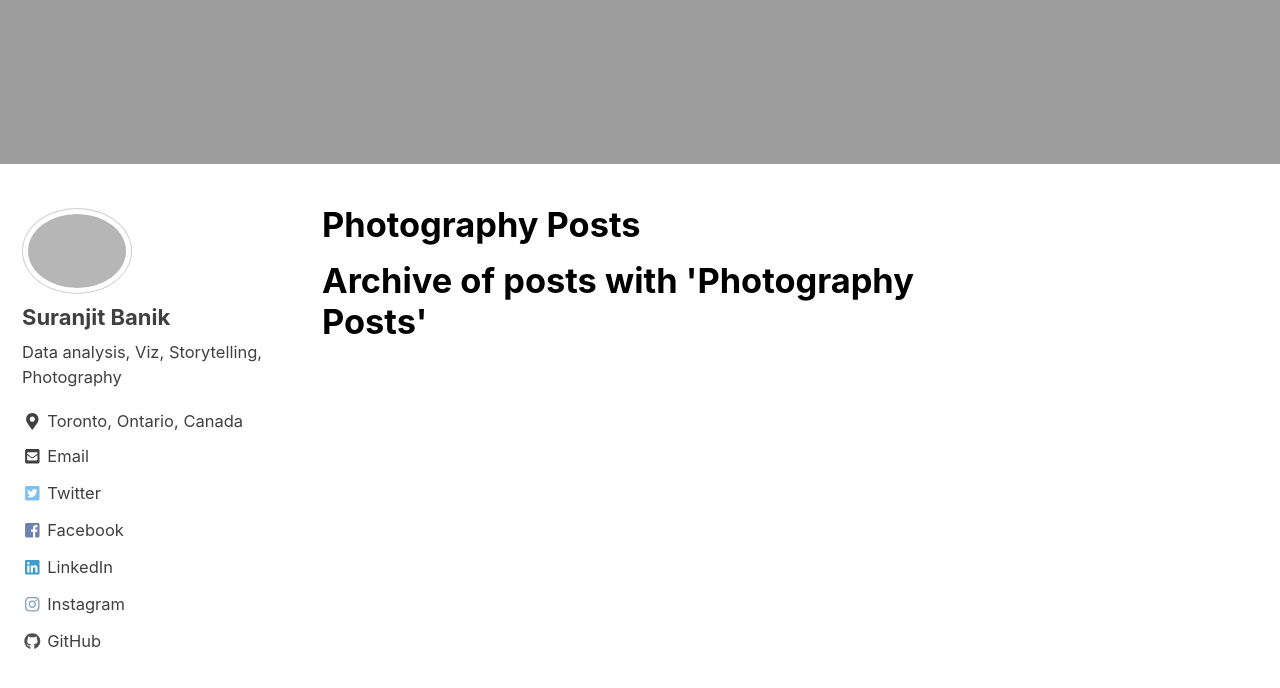
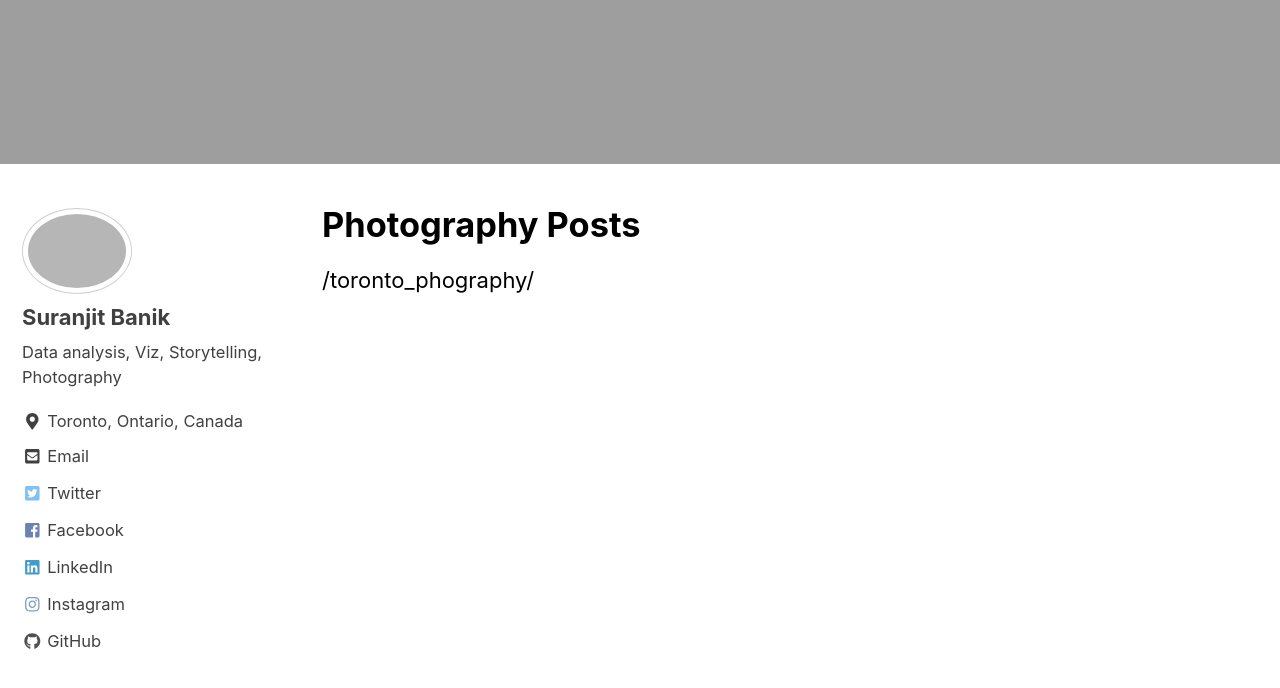
Before and after one commit to mastermindLAB/mastermindLAB.github.io, a Jekyll site: the page built from _pages/photography.md, in a window 1280 px wide and 900 px high, scrolled down 896 px. Shown: the top 688 px of the window. Built offline with Jekyll 4.4.1, drawn with Linux system fonts in a browser that asks for light colours; nearby versions of some CDN libraries.

Commit message:
new page

```diff
--- a/_pages/photography.md
+++ b/_pages/photography.md
@@ -6,12 +6,4 @@ author_profile: true
 header:
   image: "/images/toronto.jpg"
 ---
-<h1>Archive of posts with {{ page.type }} '{{ page.title }}'</h1>
-<ul class="posts">
-  {% for post in page.posts %}
-    <li>
-      <span class="post-date">{{ post.date | date: "%b %-d, %Y" }}</span>
-      <a class="post-link" href="{{ post.url | prepend: site.baseurl }}">{{ post.title }}</a>
-    </li>
-  {% endfor %}
-</ul>
+{% link _posts/2019-04-03-toronto_phography.md %}
```
Also changed, not shown: _posts/2019-04-03-toronto_phography.md (added, +13 -0 lines).
